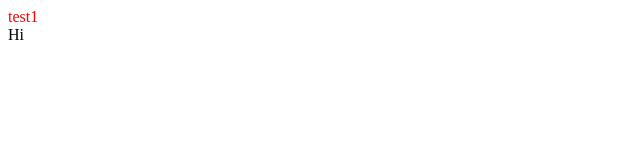
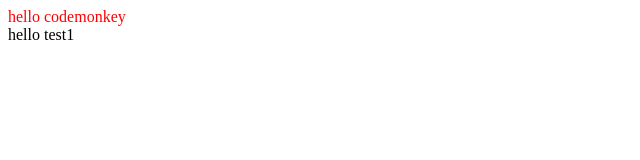
Before and after one commit to Bigdata92/vue3-project, a Vue app: page / in a window 1280 px wide. Shown: the top 160 px of the page, without its empty margins (0-640 px from the left). Built offline with nearby package versions, Linux system fonts and the light colour scheme.

Commit message:
05 function
const 변수명 = (param) => {
  return 결과;
}
1. return 함수 ok
2. const 변수 = 함수() 선언 및 할당하여 해당 변수 return ok

```diff
--- a/src/App.vue
+++ b/src/App.vue
@@ -1,14 +1,22 @@
 <template>  <!-- vue 구성요소1 template - html -->
-  <div class="name-style">{{ name }}</div>
-  <div>Hi</div>
+  <div class="name-style">{{ hi('codemonkey') }}</div>
+  <div>{{ greeting }}</div>
 </template>
 
 <script>  // vue 구성요소2 script - js
 export default {
   setup() {
     const name = 'test1';
+
+    const hi = (name) => {
+      return 'hello ' + name;
+    }
+
+    const greeting = hi(name);
+
     return {
-      name,
+      hi,
+      greeting,
     };
   }
 }
```
